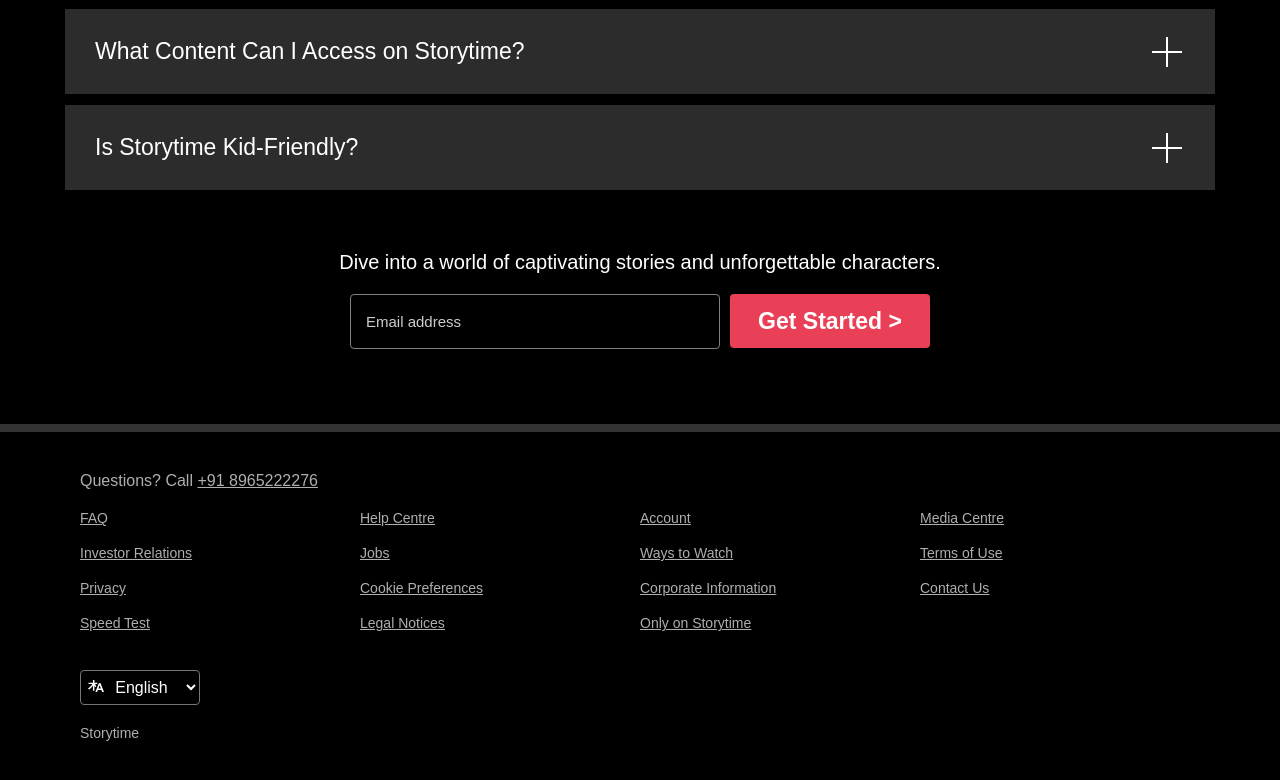
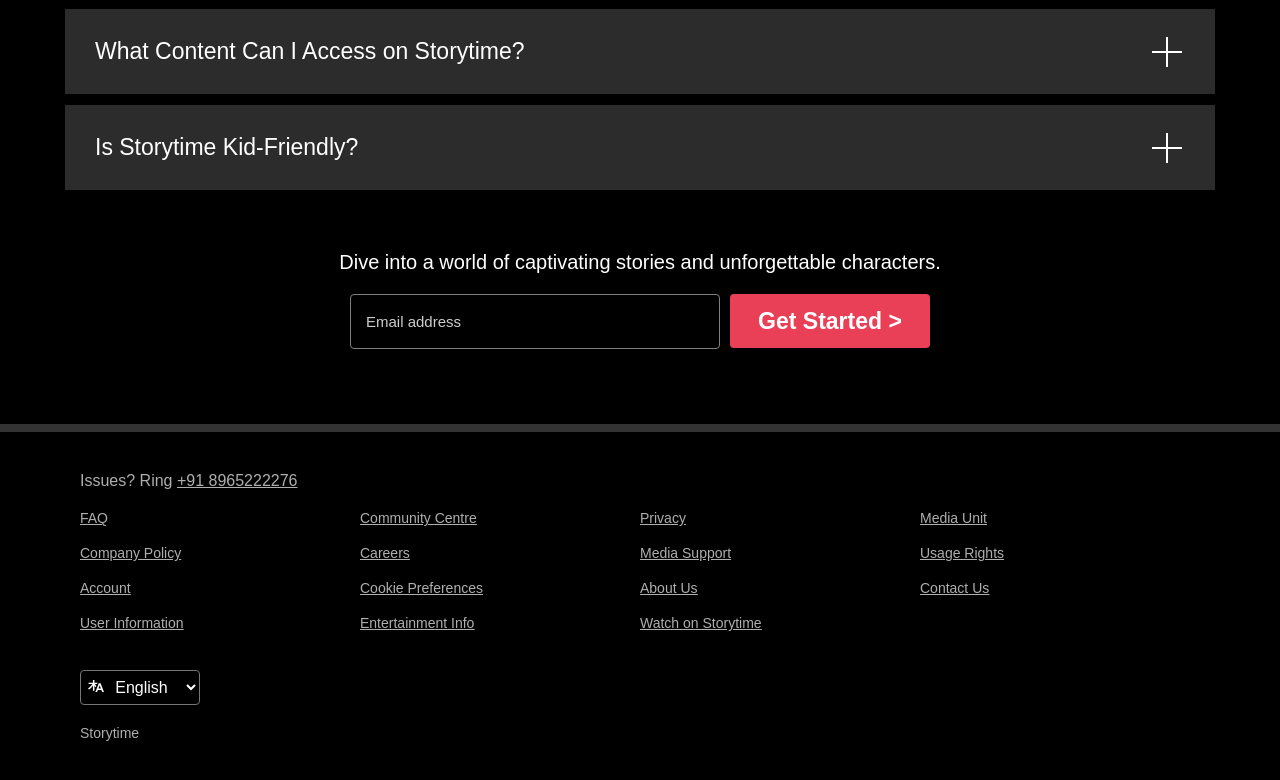
Before and after one commit to AnkiCodeAdventures/storytime, a React (Vite) app: page / in a window 1280 px wide. Shown: the part 3233-4013 px from the top of the page. Built offline with nearby package versions, Linux system fonts and the light colour scheme.

Commit message:
change footer text

```diff
--- a/src/containers/Footer/Footer.jsx
+++ b/src/containers/Footer/Footer.jsx
@@ -6,7 +6,7 @@
   return (
     <footer className={styles.footer}>
       <Typography.Caption style={{ color: "rgb(175 175 175)" }}>
-        Questions? Call <a href="#">+91 8965222276</a>
+        Issues? Ring <a href="#">+91 8965222276</a>
       </Typography.Caption>
       <ul className={styles.listContainer}>
         <li>
@@ -16,7 +16,37 @@
         </li>
         <li>
           <a href="#">
-            <Typography.SubCaption>Help Centre</Typography.SubCaption>
+            <Typography.SubCaption>Community Centre</Typography.SubCaption>
+          </a>
+        </li>
+        <li>
+          <a href="#">
+            <Typography.SubCaption>Privacy</Typography.SubCaption>
+          </a>
+        </li>
+        <li>
+          <a href="#">
+            <Typography.SubCaption>Media Unit</Typography.SubCaption>
+          </a>
+        </li>
+        <li>
+          <a href="#">
+            <Typography.SubCaption>Company Policy</Typography.SubCaption>
+          </a>
+        </li>
+        <li>
+          <a href="#">
+            <Typography.SubCaption>Careers</Typography.SubCaption>
+          </a>
+        </li>
+        <li>
+          <a href="#">
+            <Typography.SubCaption>Media Support</Typography.SubCaption>
+          </a>
+        </li>
+        <li>
+          <a href="#">
+            <Typography.SubCaption>Usage Rights</Typography.SubCaption>
           </a>
         </li>
         <li>
@@ -26,42 +56,12 @@
         </li>
         <li>
           <a href="#">
-            <Typography.SubCaption>Media Centre</Typography.SubCaption>
-          </a>
-        </li>
-        <li>
-          <a href="#">
-            <Typography.SubCaption>Investor Relations</Typography.SubCaption>
-          </a>
-        </li>
-        <li>
-          <a href="#">
-            <Typography.SubCaption>Jobs</Typography.SubCaption>
-          </a>
-        </li>
-        <li>
-          <a href="#">
-            <Typography.SubCaption>Ways to Watch</Typography.SubCaption>
-          </a>
-        </li>
-        <li>
-          <a href="#">
-            <Typography.SubCaption>Terms of Use</Typography.SubCaption>
-          </a>
-        </li>
-        <li>
-          <a href="#">
-            <Typography.SubCaption>Privacy</Typography.SubCaption>
-          </a>
-        </li>
-        <li>
-          <a href="#">
             <Typography.SubCaption>Cookie Preferences</Typography.SubCaption>
           </a>
         </li>
         <li>
           <a href="#">
-            <Typography.SubCaption>Corporate Information</Typography.SubCaption>
+            <Typography.SubCaption>About Us</Typography.SubCaption>
           </a>
         </li>
         <li>
@@ -71,17 +71,17 @@
         </li>
         <li>
           <a href="#">
-            <Typography.SubCaption>Speed Test</Typography.SubCaption>
+            <Typography.SubCaption>User Information</Typography.SubCaption>
           </a>
         </li>
         <li>
           <a href="#">
-            <Typography.SubCaption>Legal Notices</Typography.SubCaption>
+            <Typography.SubCaption>Entertainment Info</Typography.SubCaption>
           </a>
         </li>
         <li>
           <a href="#">
-            <Typography.SubCaption>Only on Storytime</Typography.SubCaption>
+            <Typography.SubCaption>Watch on Storytime</Typography.SubCaption>
           </a>
         </li>
       </ul>
```
